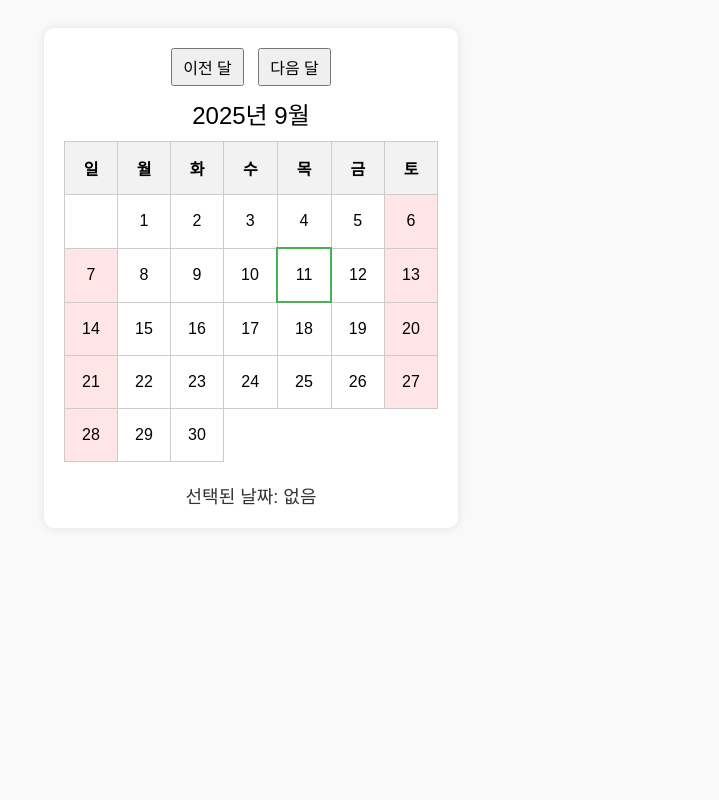
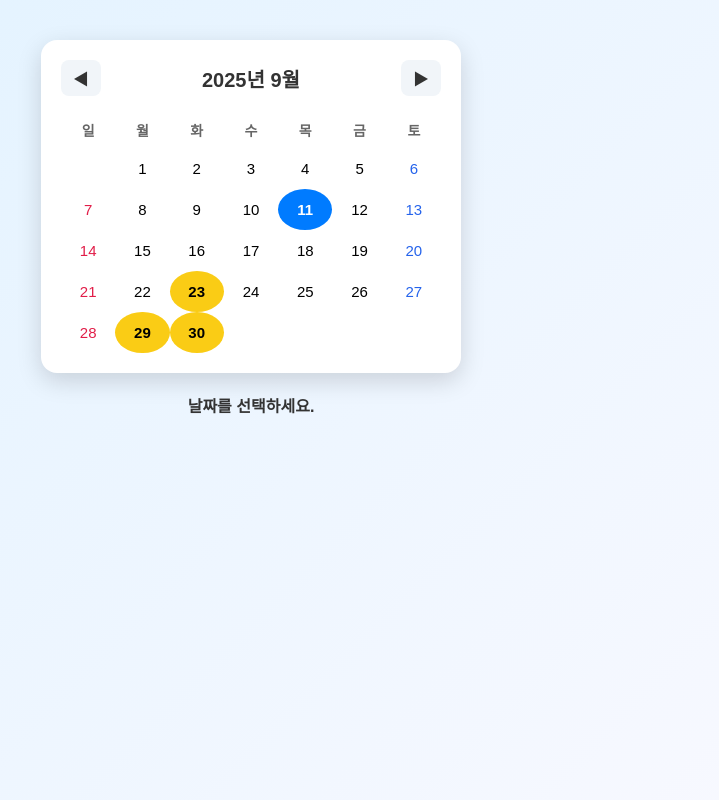
Before and after one commit to gunwi14/calendar.github.io, a plain HTML site: page index.html in a window 1280 px wide. Shown: the whole page, without its empty margins (389-1108 px from the left). Drawn offline with Linux system fonts and the light colour scheme.

Commit message:
Update index.html

```diff
--- a/index.html
+++ b/index.html
@@ -1,231 +1,217 @@
-<!DOCTYPE html>
+<!doctype html>
 <html lang="ko">
 <head>
-  <meta charset="UTF-8" />
-  <title>달력</title>
+  <meta charset="utf-8">
+  <title>이벤트 달력</title>
   <style>
     body {
-      font-family: Arial, sans-serif;
+      font-family: "Noto Sans KR", Arial, sans-serif;
+      background: linear-gradient(135deg, #e0f2ff, #f9f9ff);
+      display: flex;
+      justify-content: flex-start; /* 위쪽 정렬 */
+      align-items: center;
+      height: 100vh;
+      margin: 0;
+      flex-direction: column;
+      padding-top: 40px; /* 위쪽 여백 */
+      box-sizing: border-box;
+    }
+    .calendar {
+      width: 380px;
+      background: #fff;
+      border-radius: 16px;
+      box-shadow: 0 8px 24px rgba(0,0,0,0.15);
+      padding: 20px;
+      margin-bottom: 20px;
+    }
+    .header {
+      display: flex;
+      justify-content: space-between;
+      align-items: center;
+      margin-bottom: 16px;
+    }
+    .header h2 {
+      margin: 0;
+      font-size: 20px;
+      font-weight: 700;
+      color: #333;
+    }
+    .nav-btn {
+      border: none;
+      background: #f1f5f9;
+      color: #333;
+      border-radius: 8px;
+      padding: 6px 12px;
+      cursor: pointer;
+      font-size: 16px;
+      transition: 0.2s;
+    }
+    .nav-btn:hover {
+      background: #e2e8f0;
+    }
+    .days, .dates {
+      display: grid;
+      grid-template-columns: repeat(7, 1fr);
       text-align: center;
-      padding: 20px;
-      background-color: #f9f9f9;
     }
-
-    .calendar-container {
-      display: inline-block;
-      padding: 20px;
-      background: #fff;
-      border-radius: 10px;
-      box-shadow: 0 0 10px rgba(0,0,0,0.1);
+    .days div {
+      font-size: 14px;
+      font-weight: 600;
+      color: #666;
+      padding: 8px 0;
     }
-
-    #calendar {
-      border-collapse: collapse;
-      width: 100%;
-      margin-top: 10px;
-    }
-
-    #calendar caption {
-      font-size: 24px;
-      margin-bottom: 10px;
-    }
-
-    #calendar th,
-    #calendar td {
-      width: 50px;
-      height: 50px;
-      border: 1px solid #ccc;
-      vertical-align: middle;
+    .dates div {
+      padding: 12px 0;
+      font-size: 15px;
+      border-radius: 50%;
       cursor: pointer;
       position: relative;
-      transition: background-color 0.3s;
+      transition: background 0.4s ease, color 0.4s ease;
     }
-
-    #calendar th {
-      background-color: #f2f2f2;
+    .dates div:hover {
+      background: #f1f5f9;
     }
-
-    .sunday, .saturday {
-      background-color: #ffe5e5;
-    }
-
-    .has-event {
-      background-color: #d0eaff !important;
-    }
-
-    #calendar td:hover {
-      background-color: #a8d5ff;
-    }
-
-    #calendar td.today {
-      border: 2px solid #4caf50;
-    }
-
-    #calendar td.selected {
-      background-color: #4caf50;
+    .today {
+      background: #007bff;
       color: white;
       font-weight: bold;
     }
+    .selected {
+      background: linear-gradient(135deg, #ffffff, #10b981);
+      color: white;
+      font-weight: bold;
+      animation: selectAnim 0.5s forwards;
+    }
+    @keyframes selectAnim {
+      0% { background: #ffffff; color: #333; }
+      100% { background: #10b981; color: #fff; }
+    }
+    .sunday { color: #e11d48; }
+    .saturday { color: #2563eb; }
 
-    .nav-buttons {
-      margin-bottom: 10px;
+    /* 이벤트 날짜 표시 (노란색 배경) */
+    .event {
+      background: #facc15 !important;
+      color: #000 !important;
+      font-weight: bold;
     }
 
-    .nav-buttons button {
+    #eventInfo {
       font-size: 16px;
-      padding: 5px 10px;
-      margin: 0 5px;
+      font-weight: bold;
+      color: #333;
     }
 
-    #event-display {
-      margin-top: 20px;
-      font-size: 18px;
-      color: #333;
-      white-space: pre-line;
-    }
-
-    a.event-link {
-      display: block;
-      margin: 5px 0;
-      color: #007bff;
-      text-decoration: underline;
-      cursor: pointer;
+    @media (max-width: 420px) {
+      .calendar { width: 95%; }
     }
   </style>
 </head>
 <body>
-
-  <div class="calendar-container">
-    <div class="nav-buttons">
-      <button id="prevMonth">이전 달</button>
-      <button id="nextMonth">다음 달</button>
+  <div class="calendar">
+    <div class="header">
+      <button class="nav-btn" id="prev">◀</button>
+      <h2 id="monthYear">2025년 9월</h2>
+      <button class="nav-btn" id="next">▶</button>
     </div>
-
-    <table id="calendar">
-      <caption></caption>
-      <thead>
-        <tr>
-          <th>일</th><th>월</th><th>화</th><th>수</th><th>목</th><th>금</th><th>토</th>
-        </tr>
-      </thead>
-      <tbody></tbody>
-    </table>
-
-    <div id="event-display">선택된 날짜: 없음</div>
+    <div class="days">
+      <div class="sunday">일</div><div>월</div><div>화</div>
+      <div>수</div><div>목</div><div>금</div><div class="saturday">토</div>
+    </div>
+    <div class="dates" id="dates"></div>
   </div>
 
+  <div id="eventInfo">날짜를 선택하세요.</div>
+
   <script>
-    let currentYear, currentMonth;
-    const today = new Date();
-    const caption = document.querySelector("#calendar caption");
-    const tbody = document.querySelector("#calendar tbody");
-    const eventDisplay = document.getElementById("event-display");
-    let selectedCell = null;
+    const monthYear = document.getElementById("monthYear");
+    const dates = document.getElementById("dates");
+    const eventInfo = document.getElementById("eventInfo");
+    let viewDate = new Date();
+    let selectedDate = null;
 
-    const scheduleMap = {
-      "05-23": ["수학 수행평가(구술&마인드맵)", "역사일기 수행평가"],
-      "05-26": ["수학 수행평가(구술&마인드맵)", "역사일기 수행평가"],
-      "05-27": ["수학 수행평가(구술&마인드맵)", "역사일기 수행평가"],
-      "05-19": ["역사일기 수행평가"],
-      "05-20": ["역사일기 수행평가"],
-      "05-21": ["역사일기 수행평가"],
-      "05-22": ["역사일기 수행평가"],
-      "06-02": ["수학 수행평가(독서)"],
-      "06-03": ["수학 수행평가(독서)"],
-      "06-04": ["6월 모의고사"],
-      "06-05": ["수학 수행평가(독서)"],
-      "06-24": ["기말고사"],
-      "06-25": ["기말고사"],
-      "06-26": ["기말고사"],
-      "06-27": ["기말고사"],
+    // 이벤트 데이터
+    const events = {
+      "2025-09-23": "영어 수행평가",
+      "2025-09-29": "중간고사",
+      "2025-09-30": "중간고사",
+      "2025-10-01": "중간고사",
+      "2025-10-02": "중간고사"
     };
 
-    function generateCalendar(year, month) {
-      currentYear = year;
-      currentMonth = month;
-      caption.textContent = `${year}년 ${month + 1}월`;
-      tbody.innerHTML = "";
+    function formatDate(year, month, day) {
+      return `${year}-${String(month+1).padStart(2,"0")}-${String(day).padStart(2,"0")}`;
+    }
+
+    function renderCalendar() {
+      dates.innerHTML = "";
+      const year = viewDate.getFullYear();
+      const month = viewDate.getMonth();
+
+      monthYear.textContent = `${year}년 ${month+1}월`;
 
       const firstDay = new Date(year, month, 1).getDay();
-      const lastDate = new Date(year, month + 1, 0).getDate();
+      const lastDate = new Date(year, month+1, 0).getDate();
 
-      let row = document.createElement("tr");
-
-      for (let i = 0; i < firstDay; i++) {
-        row.appendChild(document.createElement("td"));
+      for(let i=0;i<firstDay;i++){
+        dates.innerHTML += "<div></div>";
       }
 
-      for (let date = 1; date <= lastDate; date++) {
-        const cell = document.createElement("td");
-        cell.textContent = date;
+      const today = new Date();
+      for(let d=1; d<=lastDate; d++){
+        const date = document.createElement("div");
+        date.textContent = d;
 
-        const dayOfWeek = (firstDay + date - 1) % 7;
-        if (dayOfWeek === 0) cell.classList.add("sunday");
-        if (dayOfWeek === 6) cell.classList.add("saturday");
+        const current = new Date(year, month, d);
+        const key = formatDate(year, month, d);
 
-        const key = `${(month + 1).toString().padStart(2, '0')}-${date.toString().padStart(2, '0')}`;
-        if (scheduleMap[key]) {
-          cell.classList.add("has-event");
+        // 오늘
+        if(d === today.getDate() && month === today.getMonth() && year === today.getFullYear()){
+          date.classList.add("today");
         }
 
-        if (
-          year === today.getFullYear() &&
-          month === today.getMonth() &&
-          date === today.getDate()
-        ) {
-          cell.classList.add("today");
+        // 선택된 날짜
+        if(selectedDate &&
+           d === selectedDate.getDate() &&
+           month === selectedDate.getMonth() &&
+           year === selectedDate.getFullYear()){
+          date.classList.add("selected");
         }
 
-        cell.addEventListener("click", () => {
-          if (selectedCell) selectedCell.classList.remove("selected");
-          cell.classList.add("selected");
-          selectedCell = cell;
+        // 이벤트 표시
+        if(events[key]){
+          date.classList.add("event");
+        }
 
-          const events = scheduleMap[key];
-          if (events) {
-            eventDisplay.innerHTML = `${year}년 ${month + 1}월 ${date}일 일정:\n` + events.map(event => {
-              let url = '';
-              if (event.includes("수학")) url = 'https://mymompretty.github.io/test.github.io/';
-              if (event.includes("역사")) url = 'https://mymompretty.github.io/home.github.io/';
-              if (event.includes("모의고사")) url = 'https://mymompretty.github.io/kimch.github.io/';
-              if (url) {
-                return `<a class="event-link" href="${url}" target="_blank">${event}</a>`;
-              } else {
-                return `<div>${event}</div>`;
-              }
-            }).join('');
+        // 요일 색상
+        if(current.getDay() === 0) date.classList.add("sunday");
+        if(current.getDay() === 6) date.classList.add("saturday");
+
+        // 클릭 이벤트
+        date.addEventListener("click", () => {
+          selectedDate = current;
+          renderCalendar();
+          if(events[key]){
+            eventInfo.textContent = `${key} → ${events[key]}`;
           } else {
-            eventDisplay.textContent = `${year}년 ${month + 1}월 ${date}일 - 일정 없음`;
+            eventInfo.textContent = `${key}에는 일정이 없습니다.`;
           }
         });
 
-        row.appendChild(cell);
-
-        if ((firstDay + date) % 7 === 0 || date === lastDate) {
-          tbody.appendChild(row);
-          row = document.createElement("tr");
-        }
+        dates.appendChild(date);
       }
     }
 
-    document.getElementById("prevMonth").addEventListener("click", () => {
-      if (currentMonth === 0) {
-        generateCalendar(currentYear - 1, 11);
-      } else {
-        generateCalendar(currentYear, currentMonth - 1);
-      }
-    });
+    document.getElementById("prev").onclick = () => {
+      viewDate.setMonth(viewDate.getMonth()-1);
+      renderCalendar();
+    };
+    document.getElementById("next").onclick = () => {
+      viewDate.setMonth(viewDate.getMonth()+1);
+      renderCalendar();
+    };
 
-    document.getElementById("nextMonth").addEventListener("click", () => {
-      if (currentMonth === 11) {
-        generateCalendar(currentYear + 1, 0);
-      } else {
-        generateCalendar(currentYear, currentMonth + 1);
-      }
-    });
-
-    generateCalendar(today.getFullYear(), today.getMonth());
+    renderCalendar();
   </script>
-
 </body>
 </html>
```
